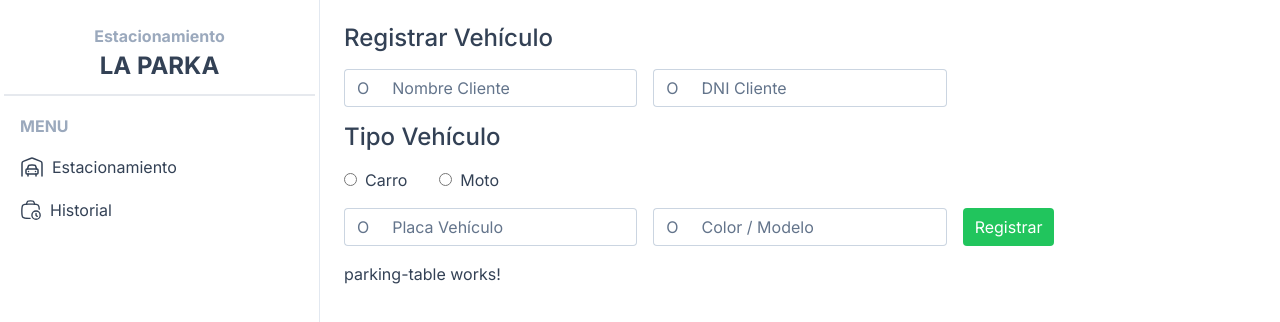
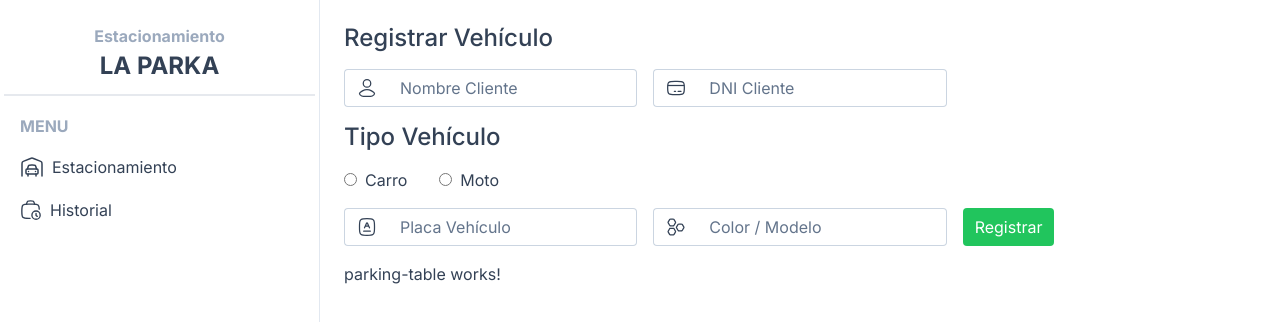
Before and after one commit to RefinedCandle49/playaEstacionamientoFront, an Angular app: page / in a window 1280 px wide. Shown: the top 322 px of the page. Built offline with nearby package versions, Linux system fonts and the light colour scheme.

Commit message:
feat: Agregar iconos para inputs de registro

```diff
--- a/src/app/components/form/form.component.html
+++ b/src/app/components/form/form.component.html
@@ -4,14 +4,74 @@
 
     <div class="col col-12 col-xxl-3 col-md-4 col-sm-6">
       <div class="input-group mb-0 mb-sm-3">
-        <span class="input-group-text" id="basic-addon1">O</span>
+        <span class="input-group-text" id="basic-addon1"
+          ><svg
+            xmlns="http://www.w3.org/2000/svg"
+            viewBox="0 0 24 24"
+            width="20"
+            height="20"
+            color="#000000"
+            fill="none"
+          >
+            <path
+              d="M6.57757 15.4816C5.1628 16.324 1.45336 18.0441 3.71266 20.1966C4.81631 21.248 6.04549 22 7.59087 22H16.4091C17.9545 22 19.1837 21.248 20.2873 20.1966C22.5466 18.0441 18.8372 16.324 17.4224 15.4816C14.1048 13.5061 9.89519 13.5061 6.57757 15.4816Z"
+              stroke="currentColor"
+              stroke-width="1.5"
+              stroke-linecap="round"
+              stroke-linejoin="round"
+            />
+            <path
+              d="M16.5 6.5C16.5 8.98528 14.4853 11 12 11C9.51472 11 7.5 8.98528 7.5 6.5C7.5 4.01472 9.51472 2 12 2C14.4853 2 16.5 4.01472 16.5 6.5Z"
+              stroke="currentColor"
+              stroke-width="1.5"
+            /></svg
+        ></span>
         <input type="text" class="form-control" placeholder="Nombre Cliente" />
       </div>
     </div>
 
     <div class="col col-12 col-xxl-3 col-md-4 col-sm-6">
       <div class="input-group mb-0 mb-sm-3">
-        <span class="input-group-text" id="basic-addon1">O</span>
+        <span class="input-group-text" id="basic-addon1">
+          <svg
+            xmlns="http://www.w3.org/2000/svg"
+            viewBox="0 0 24 24"
+            width="20"
+            height="20"
+            color="#000000"
+            fill="none"
+          >
+            <path
+              d="M2 12C2 8.46252 2 6.69377 3.0528 5.5129C3.22119 5.32403 3.40678 5.14935 3.60746 4.99087C4.86213 4 6.74142 4 10.5 4H13.5C17.2586 4 19.1379 4 20.3925 4.99087C20.5932 5.14935 20.7788 5.32403 20.9472 5.5129C22 6.69377 22 8.46252 22 12C22 15.5375 22 17.3062 20.9472 18.4871C20.7788 18.676 20.5932 18.8506 20.3925 19.0091C19.1379 20 17.2586 20 13.5 20H10.5C6.74142 20 4.86213 20 3.60746 19.0091C3.40678 18.8506 3.22119 18.676 3.0528 18.4871C2 17.3062 2 15.5375 2 12Z"
+              stroke="currentColor"
+              stroke-width="1.5"
+              stroke-linecap="round"
+              stroke-linejoin="round"
+            />
+            <path
+              d="M10 16H11.5"
+              stroke="currentColor"
+              stroke-width="1.5"
+              stroke-miterlimit="10"
+              stroke-linecap="round"
+              stroke-linejoin="round"
+            />
+            <path
+              d="M14.5 16L18 16"
+              stroke="currentColor"
+              stroke-width="1.5"
+              stroke-miterlimit="10"
+              stroke-linecap="round"
+              stroke-linejoin="round"
+            />
+            <path
+              d="M2 9H22"
+              stroke="currentColor"
+              stroke-width="1.5"
+              stroke-linejoin="round"
+            />
+          </svg>
+        </span>
         <input type="text" class="form-control" placeholder="DNI Cliente" />
       </div>
     </div>
@@ -33,14 +93,73 @@
 
     <div class="col col-12 col-xxl-3 col-md-4 col-sm-6">
       <div class="input-group mb-0 mb-md-3">
-        <span class="input-group-text" id="basic-addon1">O</span>
+        <span class="input-group-text" id="basic-addon1">
+          <svg
+            xmlns="http://www.w3.org/2000/svg"
+            viewBox="0 0 24 24"
+            width="20"
+            height="20"
+            color="#000000"
+            fill="none"
+          >
+            <path
+              d="M3 11C3 7.25027 3 5.3754 3.95491 4.06107C4.26331 3.6366 4.6366 3.26331 5.06107 2.95491C6.3754 2 8.25027 2 12 2C15.7497 2 17.6246 2 18.9389 2.95491C19.3634 3.26331 19.7367 3.6366 20.0451 4.06107C21 5.3754 21 7.25027 21 11V13C21 16.7497 21 18.6246 20.0451 19.9389C19.7367 20.3634 19.3634 20.7367 18.9389 21.0451C17.6246 22 15.7497 22 12 22C8.25027 22 6.3754 22 5.06107 21.0451C4.6366 20.7367 4.26331 20.3634 3.95491 19.9389C3 18.6246 3 16.7497 3 13V11Z"
+              stroke="currentColor"
+              stroke-width="1.5"
+            />
+            <path
+              d="M15 13L14.1429 11M9 13L9.85714 11M9.85714 11L11.4076 7.38235C11.5067 7.15092 11.7406 7 12 7C12.2594 7 12.4933 7.15092 12.5924 7.38235L14.1429 11M9.85714 11H14.1429"
+              stroke="currentColor"
+              stroke-width="1.5"
+              stroke-linecap="round"
+              stroke-linejoin="round"
+            />
+            <path
+              d="M8 17L16 17"
+              stroke="currentColor"
+              stroke-width="1.5"
+              stroke-linecap="round"
+              stroke-linejoin="round"
+            />
+          </svg>
+        </span>
         <input type="text" class="form-control" placeholder="Placa Vehículo" />
       </div>
     </div>
 
     <div class="col col-12 col-xxl-3 col-md-4 col-sm-6">
       <div class="input-group mb-0 mb-md-3">
-        <span class="input-group-text" id="basic-addon1">O</span>
+        <span class="input-group-text" id="basic-addon1"
+          ><svg
+            xmlns="http://www.w3.org/2000/svg"
+            viewBox="0 0 24 24"
+            width="20"
+            height="20"
+            color="#000000"
+            fill="none"
+          >
+            <path
+              d="M11.1075 5.57624C11.3692 6.02707 11.5 6.25248 11.5 6.5C11.5 6.74752 11.3692 6.97293 11.1075 7.42376L9.85804 9.57624C9.59636 10.0271 9.46551 10.2525 9.25 10.3762C9.03449 10.5 8.7728 10.5 8.24943 10.5H5.75057C5.2272 10.5 4.96551 10.5 4.75 10.3762C4.53449 10.2525 4.40364 10.0271 4.14196 9.57624L2.89253 7.42376C2.63084 6.97293 2.5 6.74752 2.5 6.5C2.5 6.25248 2.63084 6.02707 2.89253 5.57624L4.14196 3.42376C4.40364 2.97293 4.53449 2.74752 4.75 2.62376C4.96551 2.5 5.2272 2.5 5.75057 2.5L8.24943 2.5C8.7728 2.5 9.03449 2.5 9.25 2.62376C9.46551 2.74752 9.59636 2.97293 9.85804 3.42376L11.1075 5.57624Z"
+              stroke="currentColor"
+              stroke-width="1.5"
+              stroke-linecap="round"
+              stroke-linejoin="round"
+            />
+            <path
+              d="M21.1075 11.5762C21.3692 12.0271 21.5 12.2525 21.5 12.5C21.5 12.7475 21.3692 12.9729 21.1075 13.4238L19.858 15.5762C19.5964 16.0271 19.4655 16.2525 19.25 16.3762C19.0345 16.5 18.7728 16.5 18.2494 16.5H15.7506C15.2272 16.5 14.9655 16.5 14.75 16.3762C14.5345 16.2525 14.4036 16.0271 14.142 15.5762L12.8925 13.4238C12.6308 12.9729 12.5 12.7475 12.5 12.5C12.5 12.2525 12.6308 12.0271 12.8925 11.5762L14.142 9.42376C14.4036 8.97293 14.5345 8.74752 14.75 8.62376C14.9655 8.5 15.2272 8.5 15.7506 8.5L18.2494 8.5C18.7728 8.5 19.0345 8.5 19.25 8.62376C19.4655 8.74752 19.5964 8.97293 19.858 9.42376L21.1075 11.5762Z"
+              stroke="currentColor"
+              stroke-width="1.5"
+              stroke-linecap="round"
+              stroke-linejoin="round"
+            />
+            <path
+              d="M11.1075 16.5762C11.3692 17.0271 11.5 17.2525 11.5 17.5C11.5 17.7475 11.3692 17.9729 11.1075 18.4238L9.85804 20.5762C9.59636 21.0271 9.46551 21.2525 9.25 21.3762C9.03449 21.5 8.7728 21.5 8.24943 21.5H5.75057C5.2272 21.5 4.96551 21.5 4.75 21.3762C4.53449 21.2525 4.40364 21.0271 4.14196 20.5762L2.89253 18.4238C2.63084 17.9729 2.5 17.7475 2.5 17.5C2.5 17.2525 2.63084 17.0271 2.89253 16.5762L4.14196 14.4238C4.40364 13.9729 4.53449 13.7475 4.75 13.6238C4.96551 13.5 5.2272 13.5 5.75057 13.5L8.24943 13.5C8.7728 13.5 9.03449 13.5 9.25 13.6238C9.46551 13.7475 9.59636 13.9729 9.85804 14.4238L11.1075 16.5762Z"
+              stroke="currentColor"
+              stroke-width="1.5"
+              stroke-linecap="round"
+              stroke-linejoin="round"
+            /></svg
+        ></span>
         <input type="text" class="form-control" placeholder="Color / Modelo" />
       </div>
     </div>
```
